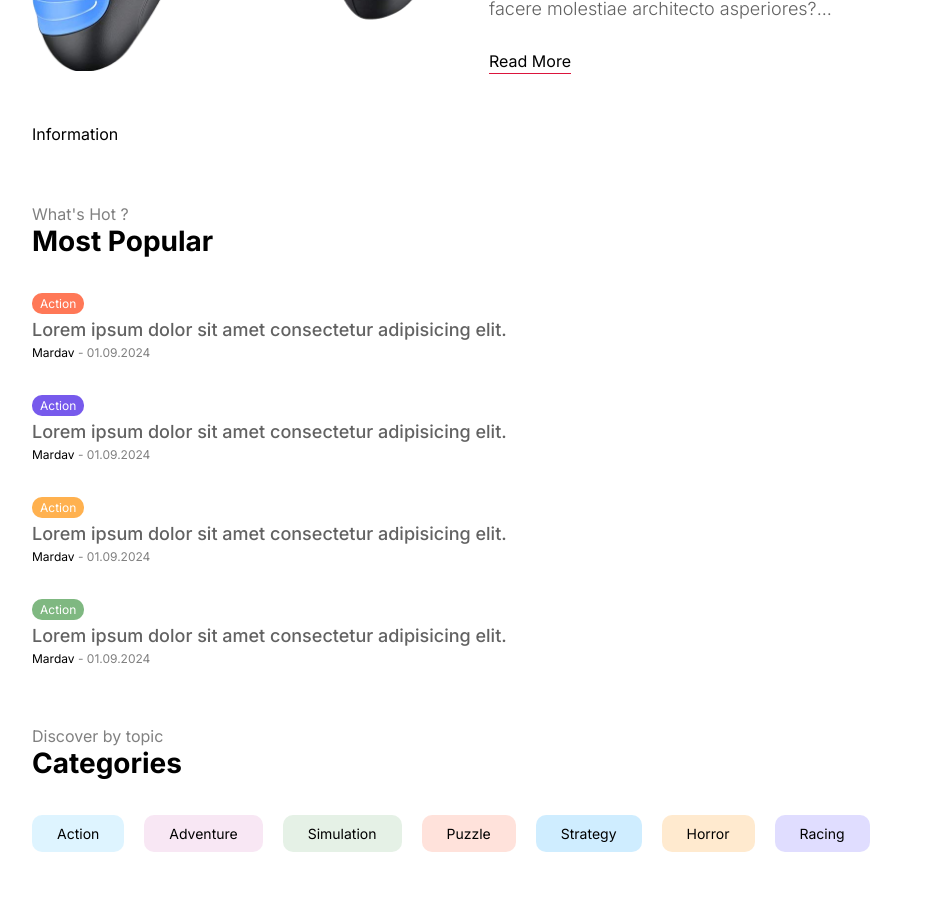
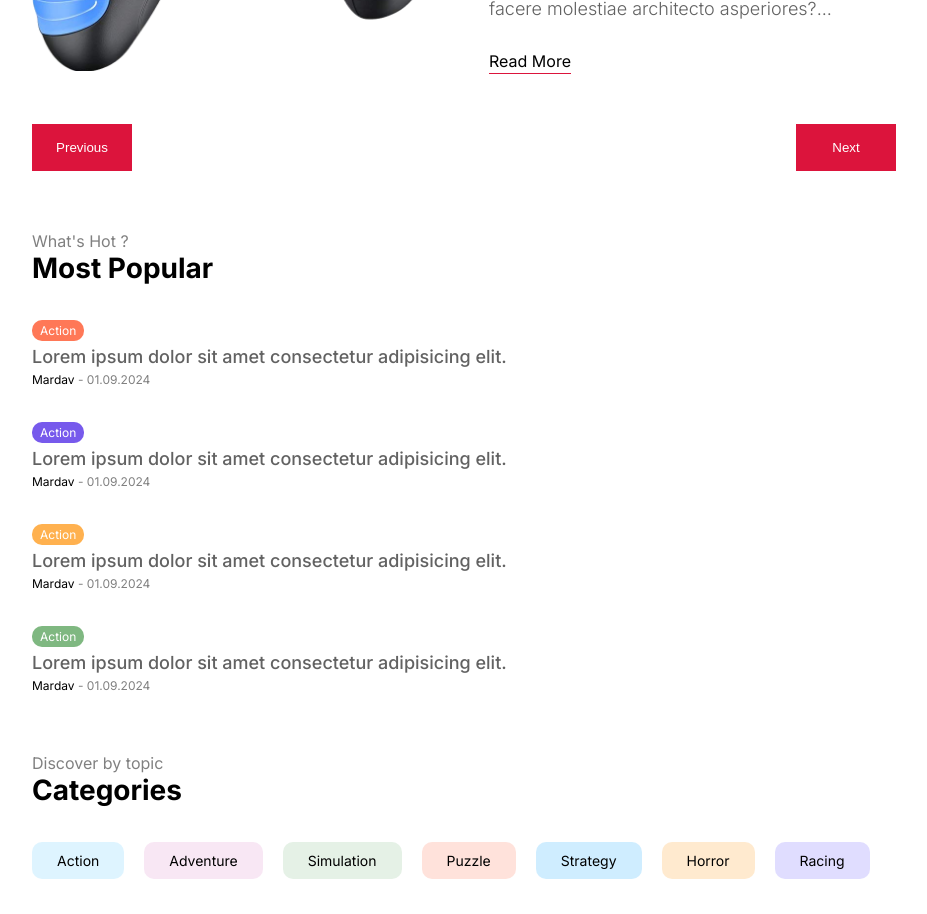
Before and after one commit to RiddhiBarhate/eos-13, a Next.js app: page / in a window 1280 px wide. Shown: the part 3000-3914 px from the top of the page, without its empty margins (176-1103 px from the left). Built offline with nearby package versions, Linux system fonts and the light colour scheme.

Commit message:
information updated

```diff
--- a/components/information/Information.tsx
+++ b/components/information/Information.tsx
@@ -3,7 +3,10 @@
 
 const Information = () => {
     return (
-        <div className={styles.container}>Information</div>
+        <div className={styles.container}>
+            <button className={styles.button}>Previous</button>
+            <button className={styles.button}>Next</button>
+        </div>
     )
 }
 
--- a/components/information/information.module.css
+++ b/components/information/information.module.css
@@ -1,3 +1,13 @@
 .container{
+    display: flex;
+    justify-content: space-between;
+}
 
+.button {
+    width: 100px;
+    border: none;
+    padding: 16px;
+    background-color: crimson;
+    color: white;
+    cursor: pointer;
 }
```
